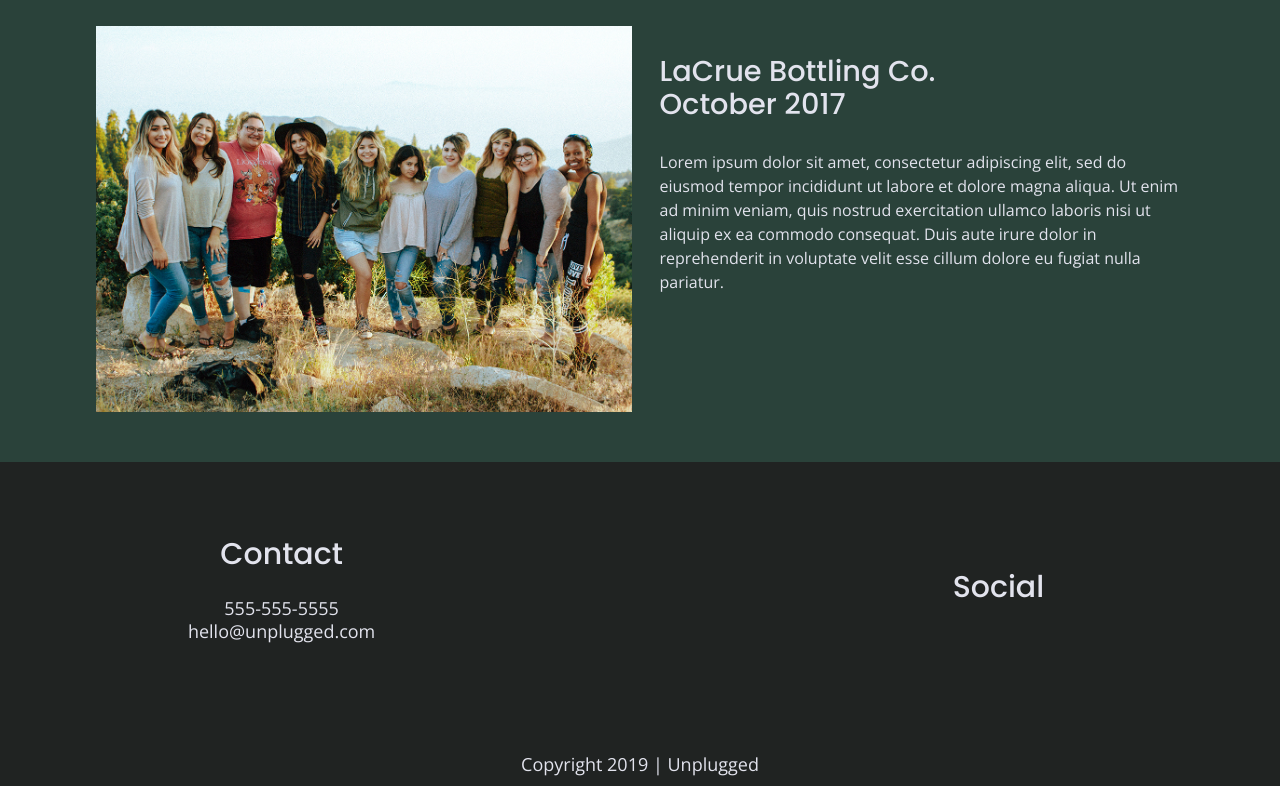
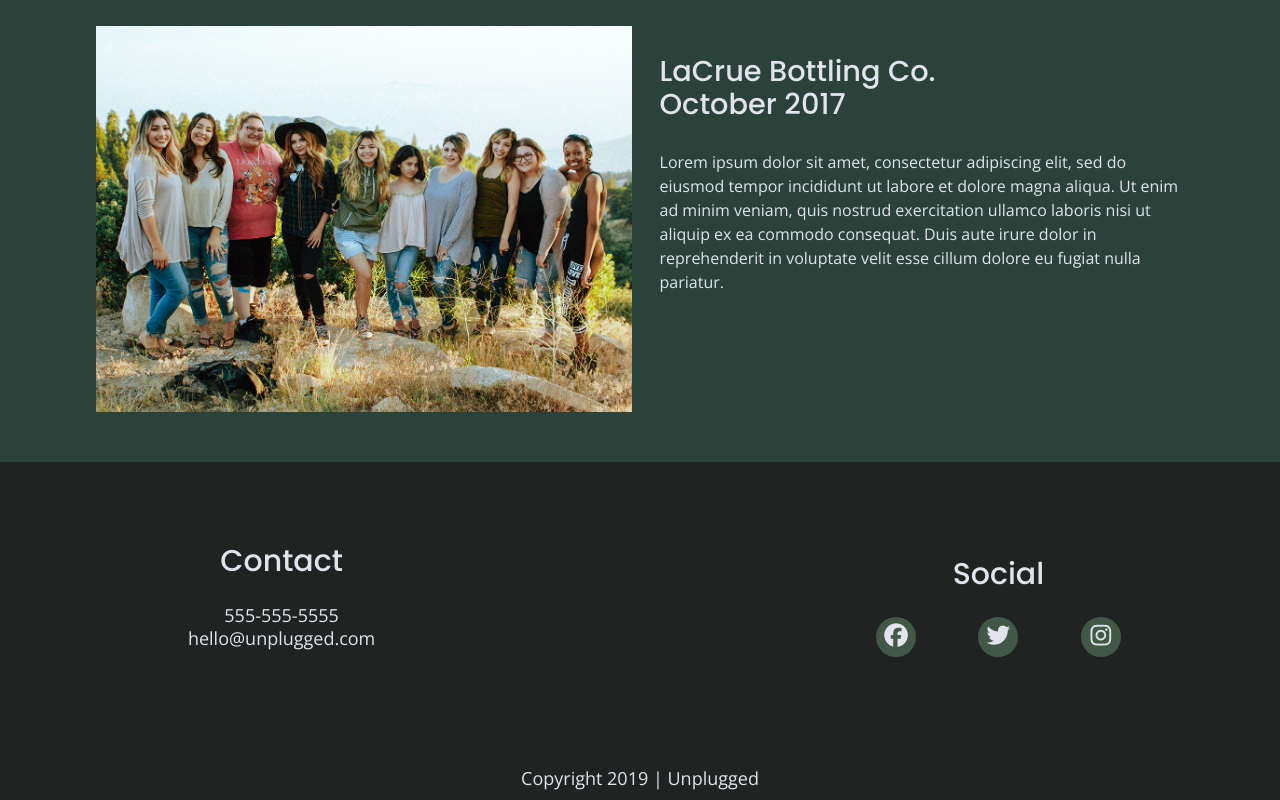
Before and after one commit to VeeMae/206-unplugged-retreat-site, a website built with Parcel: page index.html in a window 1280 px wide. Shown: the part 2037-2837 px from the top of the page. Built offline with nearby package versions, Linux system fonts and the light colour scheme.

Commit message:
Added social icons

```diff
--- a/css/main.css
+++ b/css/main.css
@@ -222,11 +222,17 @@ footer .social-icons p {
   display: flex;
   justify-content: center;
   align-items: center;
+  background-color:#425846;
+  border-radius: 50%;
+  width: 40px;
+  height: 40px;
 }
 footer .copyright {
   padding: 20px 0;
 }
-
+footer .social-icons i {
+  font-size: 1.3125em;
+}
 /* ====== Mobile Styles ====== */
 
 /* hero seciton */
--- a/index.html
+++ b/index.html
@@ -139,9 +139,9 @@
       <div class="social">
         <h2>Social</h2>
         <div class="social-icons">
-          <p><a href="https:www.facebook.com/yoursite" target="_blank"></a></p>
-          <p><a href="https:www.twitter.com/yoursite" target="_blank"></a></p>
-          <p><a href="https:www.instagram.com/yoursite" target="_blank"></a></p>
+          <p><a href="https:www.facebook.com/yoursite" target="_blank"><i class="fab fa-facebook"></i></a></p>
+          <p><a href="https:www.twitter.com/yoursite" target="_blank"><i class="fab fa-twitter"></i></a></p>
+          <p><a href="https:www.instagram.com/yoursite" target="_blank"><i class="fab fa-instagram"></i></a></p>
         </div>
       </div>
     </div>
```
Also changed, not shown: about/index.html (+3 -3 lines), faq/index.html (+3 -3 lines).
